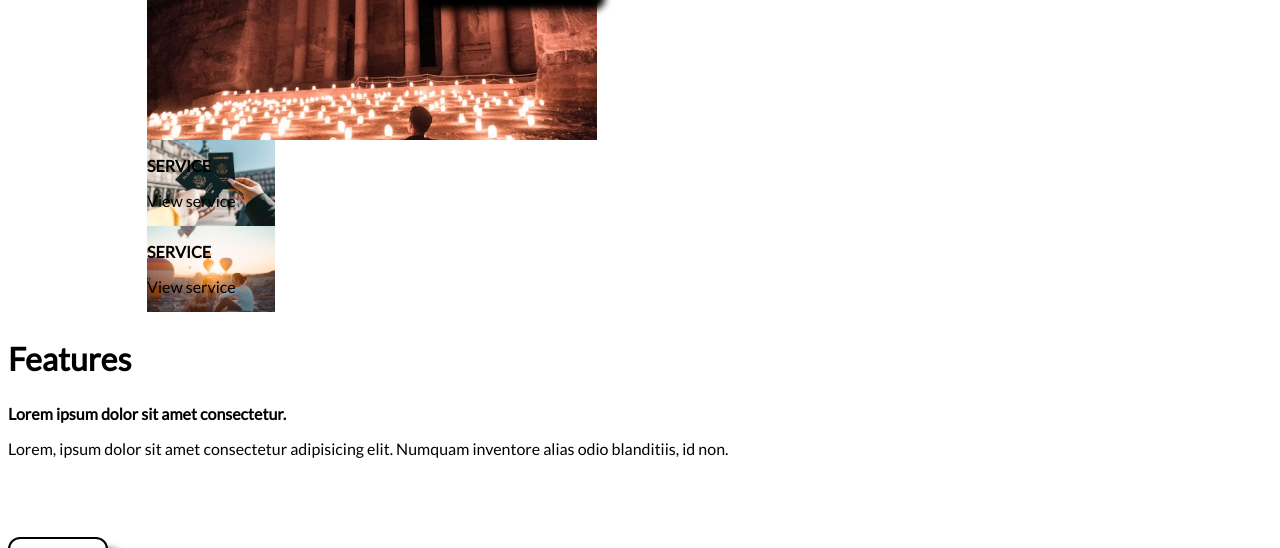
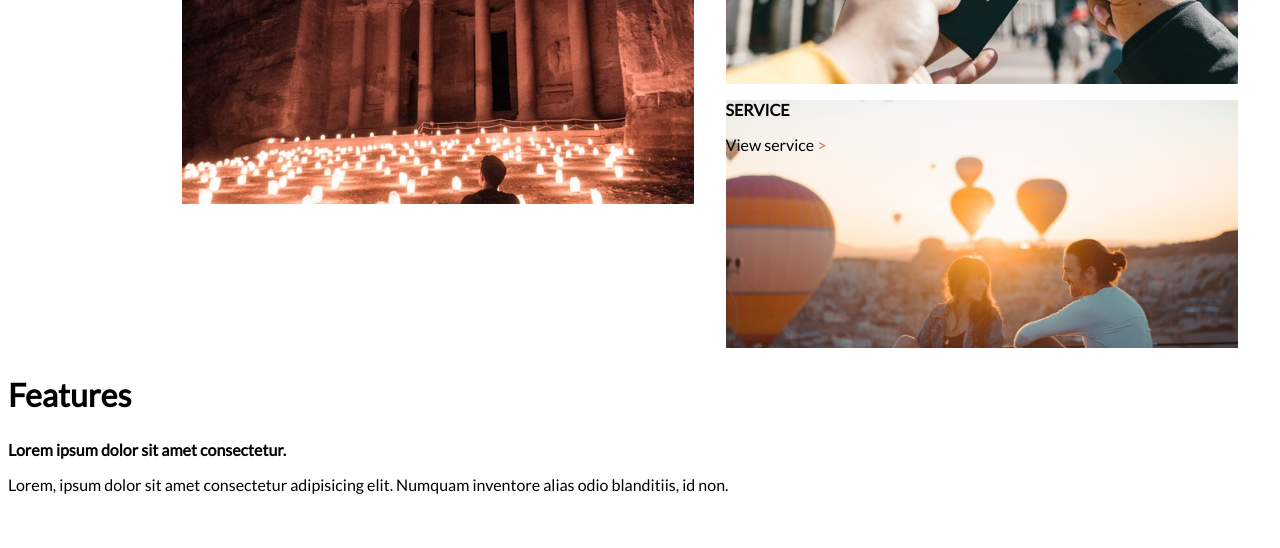
Before and after one commit to Crackzul/Travel-Together, a website: page index.html in a window 1280 px wide. Shown: the part 830-1378 px from the top of the page. Drawn offline with Linux system fonts and the light colour scheme.

Commit message:
les images deviennent proportionnelles

```diff
--- a/assets/scss/pages/_homepage.scss
+++ b/assets/scss/pages/_homepage.scss
@@ -51,33 +51,32 @@
     text-align: left;
 }
 
-.services-container {
+.services_container {
     display: flex;
     gap: 2rem;
-    flex-wrap: wrap;
     justify-content: center;
   }
 
-.service_card {
-    display: flex;
-}
 
 .card_1 {
     background-image: url(/assets/img/homme-assis-batiment.jpg);
-    width: 40%;
-    height: 40vh;
+    width: 40vw;
+    height: 30vw;
     background-size: cover;
     background-position: center;
-    }
+}
 .card_2 {
     background-image: url(/assets/img/passport.jpg);
-    width: 10vw;
+    width: 40vw;
+    height: 31vh;
     background-size: cover;
     background-position: center;
-    }
+}
+
 .card_3 {
     background-image: url(/assets/img/montgolfiere.jpg);
-    width: 10vw;
+    width: 40vw;
+    height: 31vh;
     background-size: cover;
     background-position: center;
 
```
Also changed, not shown: assets/css/style.css, 1 other file.
